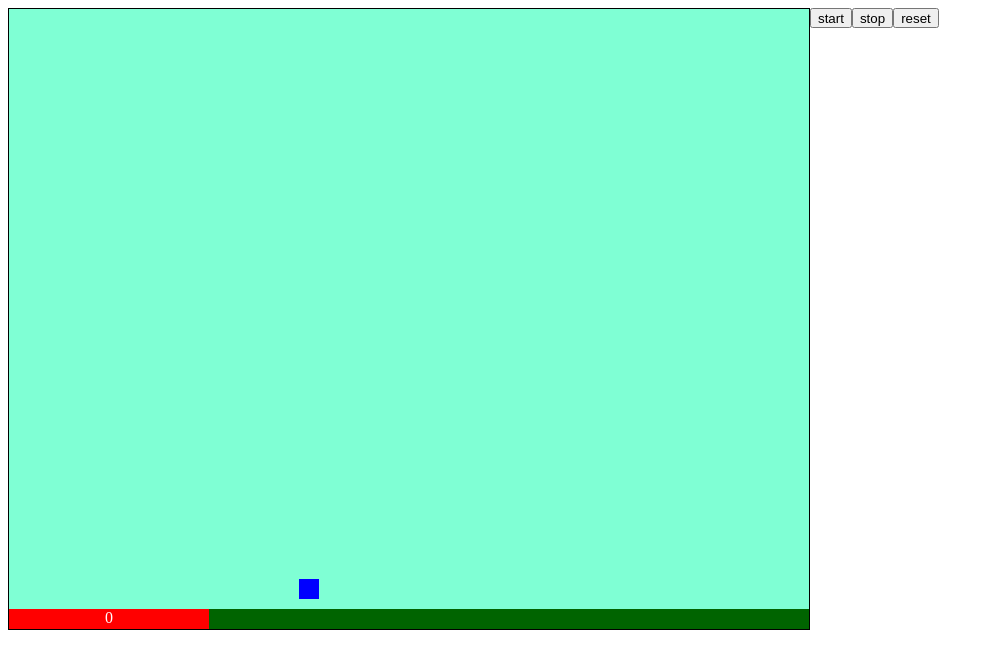
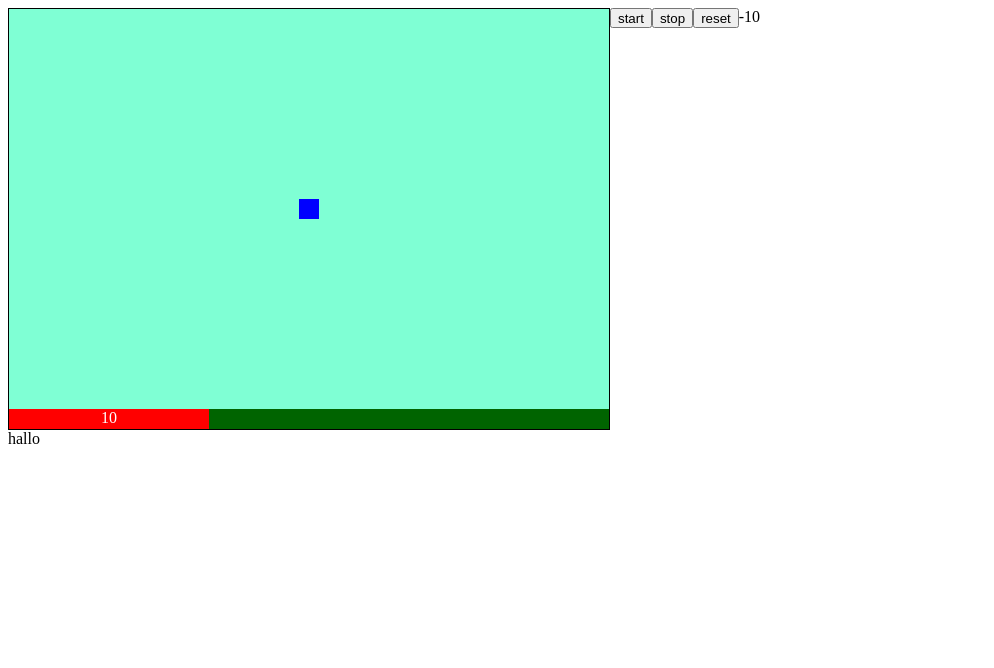
Before and after one commit to xjojo132/movegame, a plain HTML site: page index.html in a window 1280 px wide. Both pictures are taken after a click on the button "start". Shown: the whole page, without its empty margins (0-994 px from the left). Drawn offline with Linux system fonts and the light colour scheme.

Commit message:
klaar maar kan nog een beetje gepolisht worden

```diff
--- a/css/styles.css
+++ b/css/styles.css
@@ -1,11 +1,11 @@
 #container{
     position: relative;
-    width: 800px;
-    height: 620px;
+    width: 600px;
+    height: 420px;
     background-color: aquamarine;
     margin: 0px;
     border: 1px black solid;
-    z-index: -3;
+    z-index: 2;
 }
 #moveDiv{
     position: absolute;
@@ -18,7 +18,7 @@
 #row{
     display: flex;
     flex-direction: row;
-
+    z-index: 1;
 }
 button{
     height: 20px;
@@ -27,20 +27,28 @@ button{
 #hitDiv{
     height: 20px;
     width: 200px;
-    top: 600px;
+    top: 400px;
     background-color: red;
     position: absolute;
     text-align: center;
     color: white;
-    z-index: -1;
+    z-index: 4;
 
+}
+
+#backHitBox{
+    position: relative;
+    background-color: darkgreen;
+    width: 600px;
+    height: 20px;
+    top: 400px;
+    z-index: 3;
 }
 
 #hitBox{
     position: relative;
-    background-color: darkgreen;
-    width: 800px;
+    top: 400;
+    width: 600;
     height: 20px;
-    top: 600px;
-z-index: -2;
+    z-index: 5;
 }
--- a/index.html
+++ b/index.html
@@ -10,18 +10,19 @@
 
 <body>
   <div id="row">
-    <div id="container" onclick="showCoords(event)">
+    <div id="container">
       <div id="moveDiv"></div>
-      <div id="hitDiv">0</div>
-      <div id="hitBox"></div>
+      <div id="hitDiv">10</div>
+      <div id="backHitBox"><div id="hitBox"></div></div>
     </div>
 
       <button onclick="fStart()">start</button>
       <button onclick="fStop()">stop</button>
       <button onclick="reset()">reset</button>
+      <div id="score">0</div>
 
   </div>
-
+<div id="test">hallo</div>
   <script src="js/scripts.js"></script>
 </body>
 
--- a/js/scripts.js
+++ b/js/scripts.js
@@ -4,9 +4,11 @@ let contWidth = 800;
 let contHeight = 600;
 let mvDivWidth = 20;
 let mvDivHeight = 20;
+let posX
 let mvDiv = document.getElementById("moveDiv");
 let contDiv = document.getElementById("container");
 let hDiv = document.getElementById("hitDiv");
+let hitBoxDiv = document.getElementById("hitBox");
 let score = 0;
 let mis = true;
 let interval;
@@ -15,6 +17,12 @@ let rectMvDiv;
 let elementMvDiv = document.querySelector("#moveDiv");
 let rectHDiv;
 let elementHDiv = document.querySelector("#hitDiv");
+let MDis;
+let hitPoints = 10;
+let hDivEind = 500;
+let hDivBegin = 100;
+let lvlMove;
+
 
 rectMvDiv = elementMvDiv.getBoundingClientRect();
 rectHDiv = elementHDiv.getBoundingClientRect();
@@ -23,10 +31,25 @@ console.log(rectMvDiv.top, rectMvDiv.left, rectMvDiv.width, rectMvDiv.height);
 console.log(rectHDiv.top, rectHDiv.left, rectHDiv.width, rectHDiv.height);
 
 function move() {
+
+
+
+  if(score <= 10)                            {  lvlMove = 100;                    hitDivWidth = 200; }
+  if(score > 100 && score <= 200)   { hitPoints = 15; hitDivWidth = 150; lvlMove = 75; hDivBegin = 75; hDivEind = 525;}
+  if(score > 200 && score <= 300)   { hitPoints = 20; hitDivWidth = 100; lvlMove = 50; hDivBegin = 50; hDivEind = 550;}
+  if(score > 300 )                            { hitPoints = 25; hitDivWidth = 50;   lvlMove = 25; hDivBegin = 25; hDivEind = 575;}
+  if(score > 400)                             { hitPoints = 30; aantalMs = 5; fStop(); fStart(); }
+  if(score > 500)                             { hitPoints = 40; aantalMs = 3; fStop(); fStart(); }
+  hDiv.style.width = hitDivWidth + "px";
+  hDiv.innerHTML = hitPoints;
+
+
+
+
   // console.log("in move function");
   let yPos = mvDiv.offsetTop;
   // console.log("yPos = " + yPos);
-  if (yPos + stepY > 580) {
+  if (yPos + stepY > 380) {
     stepY = -stepY;
   } else if (yPos + stepY < -5) {
     stepY = 2;
@@ -35,7 +58,7 @@ function move() {
 
   let xPos = mvDiv.offsetLeft;
   // console.log("xPos = " + xPos);
-  if (xPos + stepX > 780) {
+  if (xPos + stepX > 580) {
     stepX = -stepX;
   } else if (xPos + stepX < 0) {
     stepX = 1;
@@ -55,17 +78,21 @@ function move() {
       console.log("for werkt");
       if (i == Math.round(rectMvDiv.left) + 10) {
         console.log("hit");
-        score += 2;
+        score += 10;
         mis = false;
-        document.getElementById("hitDiv").innerHTML = score;
+        document.getElementById("hitDiv").innerHTML = hitPoints;
+        document.getElementById("score").innerHTML = score;
         console.log(mis);
       }
     }
     if (mis == true) {
       console.log("mis");
-      score -= 2;
-      document.getElementById("hitDiv").innerHTML = score;
+      score -= 10;
+        document.getElementById("score").innerHTML = score;
+        document.getElementById("hitDiv").innerHTML = hitPoints;
+
     }
+    mis = true;
   }
 }
 
@@ -88,8 +115,40 @@ function reset() {
   mvDiv.style.left = 10 + "px";
   mvDiv.style.top = 10 + "px";
 }
-function showCoords(event){
-    let x = event.clientX;
-let y = event.clientY;
-console.log(x, y)
+
+// function showCoords(event){
+//     let x = event.clientX;
+//     let y = event.clientY;
+//     console.log(x, y, "hallo")
+// }
+// document.getElementById("container").addEventListener("mousemove", showCoords);
+
+// document.getElementById("container").onmousemove = showCoords;
+
+function showCoords(event) {
+  mouseX = event.offsetX;
+  mouseY = event.offsetY;
+    // console.log(mouseX, mouseY, "hallo")
 }
+contDiv.onmousemove = showCoords;
+
+function mouseClick(event) {
+  console.log("mouseX + hitDivWidth  = " + (mouseX + rectHDiv.width));
+  posX = mouseX;
+  MDis = (mouseX - lvlMove)
+  if (event.button == 0) {
+    if (posX >= hDivEind){
+      hDiv.style.left =  400 + "px";
+      console.log("hala")
+    } else if(posX <= hDivBegin){
+      hDiv.style.left =  0 + "px";
+      console.log("hala")
+    }else {
+      hDiv.style.left =  MDis + "px";
+      console.log("hala")
+    }
+
+      // hDiv.style.left =  MDis + "px";
+  }
+}
+hitBoxDiv.onmousedown = mouseClick;
```
